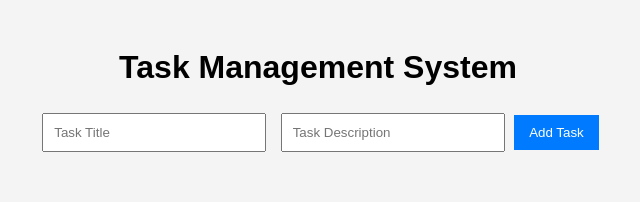
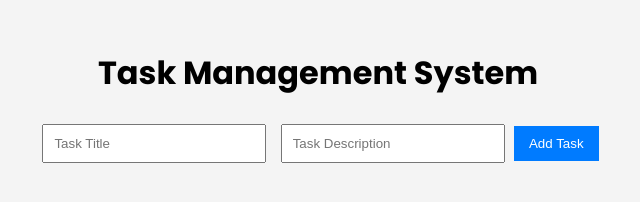
Before and after one commit to Oluwasuyi-Timilehin/sen201-task-management-system, a website: page frontend/index.html in a window 1280 px wide. Shown: the whole page, without its empty margins (322-962 px from the left). Drawn offline with Linux system fonts and the light colour scheme; no server answers.

Commit message:
made changes

```diff
--- a/frontend/styles.css
+++ b/frontend/styles.css
@@ -1,5 +1,8 @@
+@import url("https://fonts.googleapis.com/css2?family=Montserrat:ital,wght@0,100..900;1,100..900&family=Poppins:ital,wght@0,100;0,200;0,300;0,400;0,500;0,600;0,700;0,800;0,900;1,100;1,200;1,300;1,400;1,500;1,600;1,700;1,800;1,900&display=swap");
+
+
 body {
-  font-family: Arial, sans-serif;
+  font-family: "Poppins", sans-serif;
   background: #f4f4f4;
   padding: 20px;
 }
```
